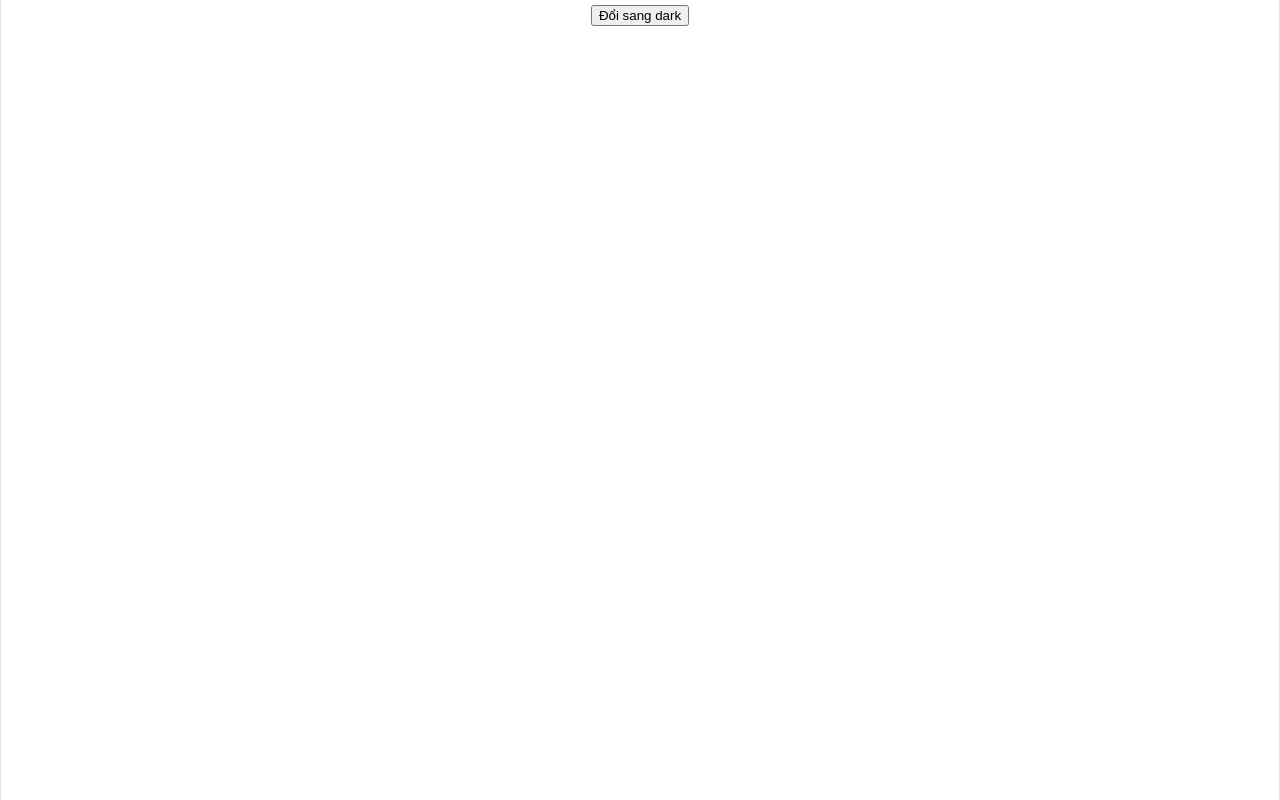
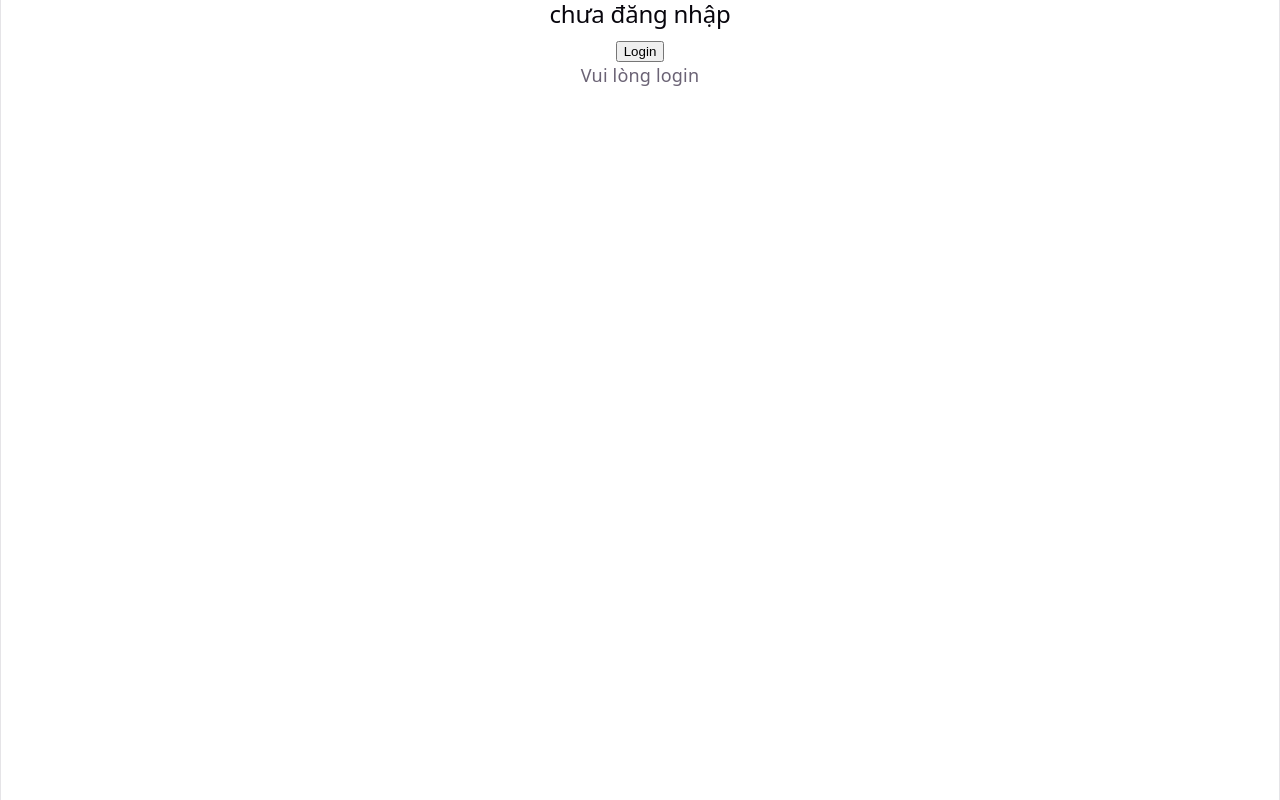
Before and after one commit to duc150905/PTDGUD, a React (Vite) app in the folder Buoi6/vite-project/: page / in a window 1280 px wide. Built offline with nearby package versions, Linux system fonts and the light colour scheme.

Commit message:
bai 3 buoi6

```diff
--- a/Buoi6/vite-project/src/App.jsx
+++ b/Buoi6/vite-project/src/App.jsx
@@ -1,17 +1,16 @@
-import { useRecoilValue } from 'recoil'
-import { themeState } from './themeState'
-import ThemeToggle from './ThemeToggle'
+
 import './App.css'
-import { useEffect } from 'react';
-import ComA from './ComA';
-import ComB from './ComB';
+import Auth from './Auth'
+import Header from './Header'
+import Profile from './Profile'
+
 function App() {
-  const theme = useRecoilValue(themeState);
-  useEffect(() => {
-    document.body.className = theme;
-  }, [theme])
   return (
-    <div><ThemeToggle /></div>
+    <div>
+      <Header />
+      <Auth />
+      <Profile />
+    </div>
   )
 }
 
--- /dev/null
+++ b/Buoi6/vite-project/src/Auth.jsx
@@ -0,0 +1,28 @@
+import React from 'react'
+import { useRecoilState } from 'recoil'
+import { userState } from './userState'
+function Auth() {
+    const [user,setUser]=useRecoilState(userState);
+    const login =()=>{
+        setUser({username:"Duc"});
+    }
+    const logout=()=>{
+        setUser(null);
+    }
+  return (
+    <div>
+        {user?(
+            <>
+            <p>xin chào,{user.username}</p>
+            <button onClick={logout}>Logout</button>
+            </>
+        ):(
+            <>
+            <button onClick={login}>Login</button>
+            </>
+        )}
+    </div>
+  )
+}
+
+export default Auth
--- /dev/null
+++ b/Buoi6/vite-project/src/Header.jsx
@@ -0,0 +1,13 @@
+import React from 'react'
+import { useRecoilValue } from 'recoil'
+import { userState } from './userState'
+function Header() {
+    const user=useRecoilValue(userState);
+  return (
+    <h2>
+        {user?`user:${user.username}`:"chưa đăng nhập"}
+    </h2>
+  )
+}
+
+export default Header
--- /dev/null
+++ b/Buoi6/vite-project/src/Profile.jsx
@@ -0,0 +1,14 @@
+import { useRecoilValue } from "recoil";
+import { userState } from "./userState";
+
+function Profile() {
+  const user = useRecoilValue(userState);
+
+  return (
+    <div>
+      {user ? <p>Profile của {user.username}</p> : <p>Vui lòng login</p>}
+    </div>
+  );
+}
+
+export default Profile;
--- /dev/null
+++ b/Buoi6/vite-project/src/userState.jsx
@@ -0,0 +1,6 @@
+import React from 'react'
+import { atom } from 'recoil'
+export const userState=atom({
+    key:"userState",
+    default:null,
+});
```
Also changed, not shown: Buoi6/vite-project/src/Bai3.png (added).
